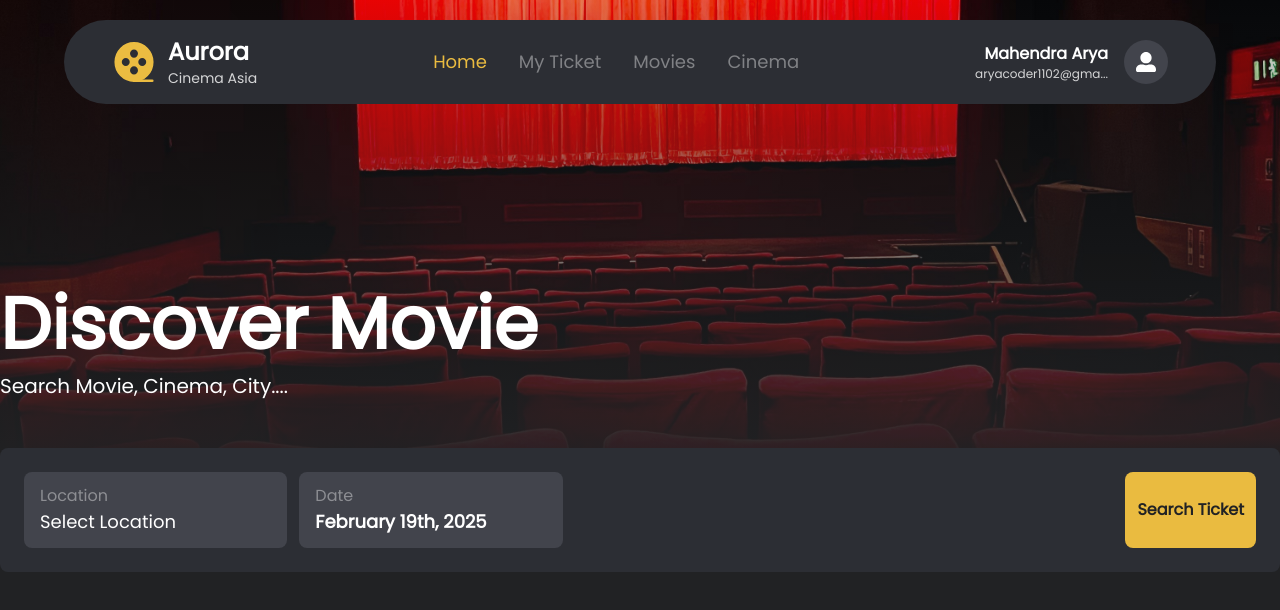
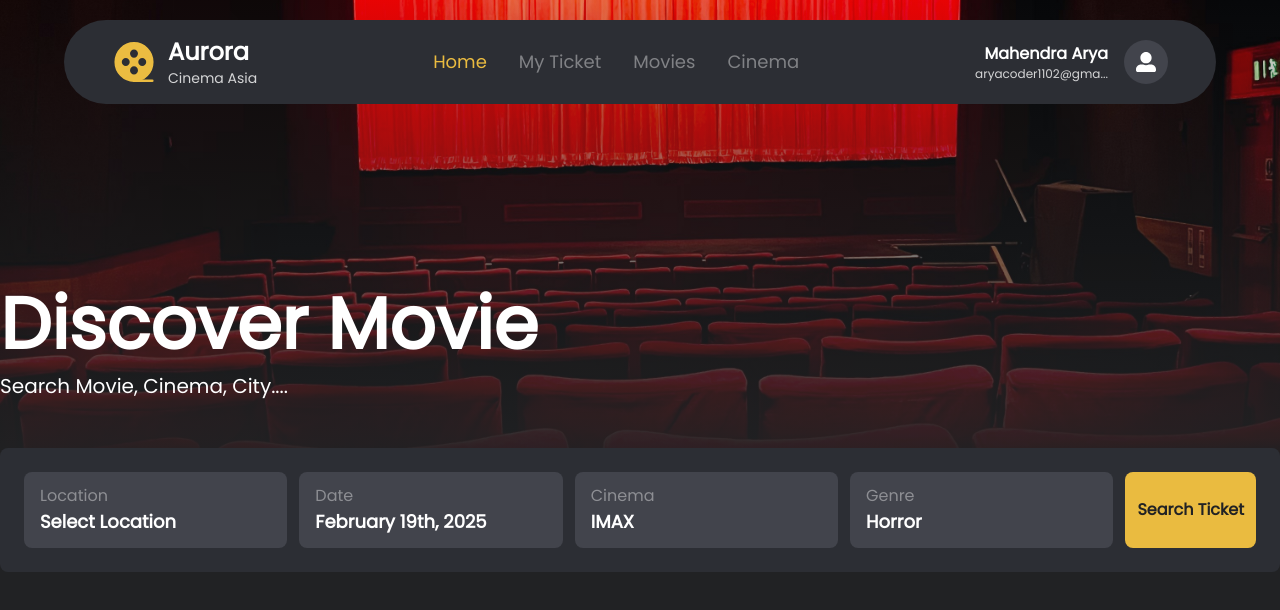
Before and after one commit to aryndraa/timedoor-academy-final-project, a Next.js app: page / in a window 1280 px wide. Shown: the top 610 px of the page. Built offline with nearby package versions, Linux system fonts and the light colour scheme.

Commit message:
select filter

```diff
--- a/app/components/DiscoverDateSelect.js
+++ b/app/components/DiscoverDateSelect.js
@@ -57,7 +57,7 @@ export const DiscoverDateSelect = () => {
               modifiersStyles={ modifiersStyles }
             />
             <button
-              className="mt-4 px-4 py-2 bg-white/20 text-white rounded-lg w-full"
+              className="mt-8 px-4 py-2 bg-white/20 text-white rounded-lg w-full"
               onClick={() => setIsOpen(false)}
             >
               Close
--- a/app/components/DiscoverLocationSelect.js
+++ b/app/components/DiscoverLocationSelect.js
@@ -35,7 +35,7 @@ export const DiscoverLocationSelect = () => {
       <div className="flex justify-between items-center w-full bg-dark-100 px-4 py-3 rounded-lg" onClick={() => setIsModalOpen(true)}>
         <div>
           <p className="text-white/40 text-sm lg:text-base font-medium capitalize">Location</p>
-          <strong className="text-sm lg:text-lg font-medium text-white capitalize">
+          <strong className="text-sm lg:text-lg font-semibold text-white capitalize">
             {selectedCountry && selectedLocation ? `${selectedCountry}, ${selectedLocation}` : "Select Location"}
           </strong>
         </div>
--- a/app/components/DiscoverMovieForm.js
+++ b/app/components/DiscoverMovieForm.js
@@ -3,6 +3,9 @@ import { DiscoverLocationSelect } from "./DiscoverLocationSelect";
 import { DiscoverDateSelect } from "./DiscoverDateSelect";
 
 export const DiscoverMovieForm = () => {
+
+  const genres = ["horror", "action", "drama", "comedy"]
+  const cinema = ["IMAXX", "VVIP", "PRO"]
  return (
    <form action="" className="flex flex-col lg:flex-row w-full gap-3 bg-dark-200 p-4 lg:p-6 py-6 rounded-lg ">
     <div className="flex flex-col lg:flex-row flex-1 gap-3">
@@ -10,8 +13,8 @@ export const DiscoverMovieForm = () => {
       <DiscoverDateSelect/>
     </div>
      <div className="flex gap-3 flex-1">
-      {/* <DiscoverSelect name={"cinema"} defaultValue={"IMAX"}/> */}
-      {/* <DiscoverSelect name={"genre"} defaultValue={"horror"}/> */}
+      <DiscoverSelect name={"cinema"} defaultValue={"IMAX"} data={cinema} />
+      <DiscoverSelect name={"genre"} defaultValue={"horror"} data={genres}/>
      </div>
      <button type="submit" className="bg-primary text-dark-300 font-extrabold p-3 rounded-lg mt-4 lg:mt-0 min-h-full ">Search Ticket</button>
    </form>
--- a/app/components/DiscoverSelect.js
+++ b/app/components/DiscoverSelect.js
@@ -1,28 +1,59 @@
+"use client";
 
-export const DiscoverSelect = ({name, defaultValue, icon = null}) => {
+import { useState } from "react";
+
+export const DiscoverSelect = ({ name, defaultValue, icon = null, data = [] }) => {
+  const [selectedValue, setSelectedValue] = useState(defaultValue);
+  const [isOpen, setIsOpen] = useState(false);
+
   return (
     <>
-      <div className="flex justify-between items-center w-full bg-dark-100 px-4 py-3 rounded-lg">
+      <div
+        className="flex justify-between items-center w-full bg-dark-100 px-4 py-3 rounded-lg cursor-pointer"
+        onClick={() => setIsOpen(true)}
+      >
         <div>
-          <p className="text-white/40 text-sm lg:text-base font-medium  capitalize">{name}</p>
-          <strong className="text-sm lg:text-lg font-semibold text-white  capitalize">{defaultValue}</strong>
+          <p className="text-white/40 text-sm lg:text-base font-medium capitalize">{name}</p>
+          <strong className="text-sm lg:text-lg font-semibold text-white capitalize">
+            {selectedValue}
+          </strong>
         </div>
-        {icon ? (
+        {icon && (
           <span className="text-2xl bg-white/20 text-white p-2 rounded-full lg:hidden">
             {icon}
           </span>
-        ) : ""}
+        )}
       </div>
-      <div className="min-h-screen bg-dark-300/60 absolute top-0 left-0 right-0 bottom-0 flex items-center justify-center">
-        <div className="bg-dark-200 min-w-[40%] p-6 rounded-lg">
-          <h2 className="text-xl font-medium pb-4 mb-4 border-border border-b-2">Select {name}</h2>
-          <ul>
-            <li>
-              <button></button>
-            </li>
-          </ul>
+      {isOpen && (
+        <div className="min-h-screen bg-dark-300/60 absolute top-0 left-0 right-0 bottom-0 flex items-center justify-center">
+          <div className="bg-dark-200 min-w-[40%] p-6 rounded-lg relative">
+            <h2 className="text-xl font-medium pb-4 mb-4 border-border border-b-2">Select {name}</h2>
+            <ul className="space-y-2">
+              {data.map((item) => (
+                <li key={item}>
+                  <button
+                    className={`w-full text-left px-4 py-2 rounded-lg text-white ${
+                      selectedValue === item ? "bg-blue-500" : "bg-dark-100"
+                    }`}
+                    onClick={() => {
+                      setSelectedValue(item);
+                      setIsOpen(false);
+                    }}
+                  >
+                    {item}
+                  </button>
+                </li>
+              ))}
+            </ul>
+            <button
+              className="mt-4 px-4 py-2 bg-white/20 text-white rounded-lg w-full"
+              onClick={() => setIsOpen(false)}
+            >
+              Close
+            </button>
+          </div>
         </div>
-      </div>
+      )}
     </>
-  )
-}
+  );
+};
```
